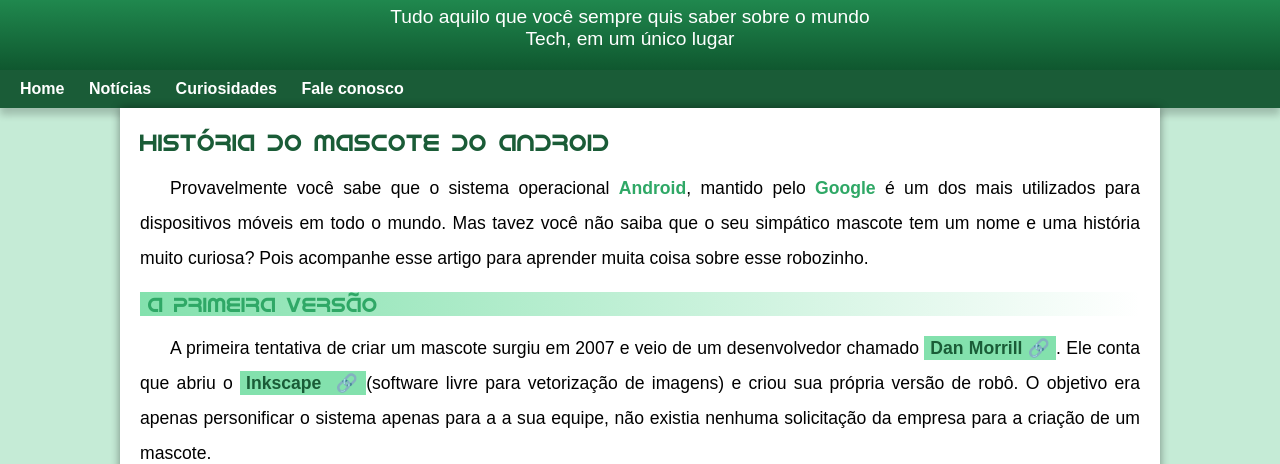
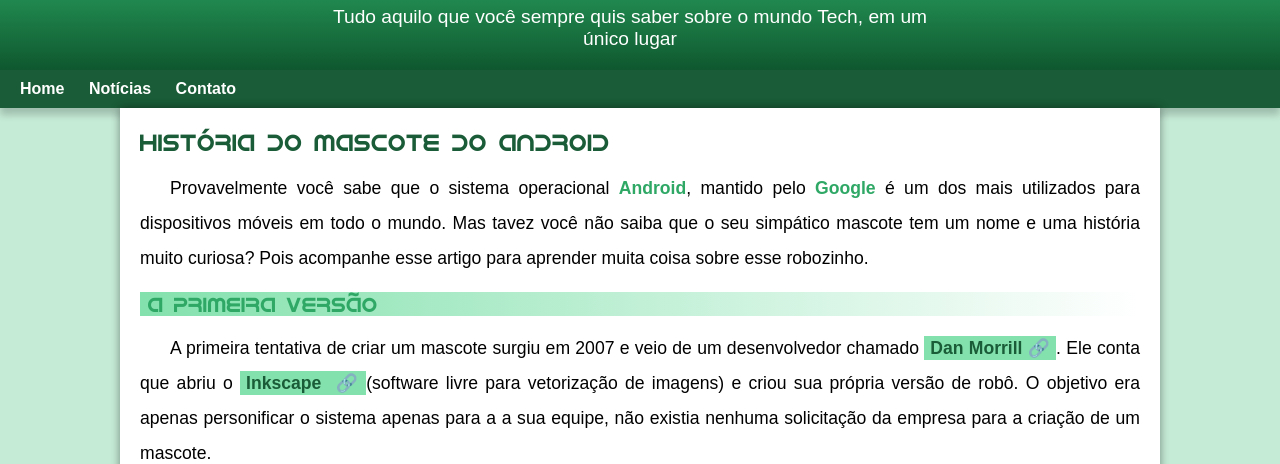
Before and after one commit to Mateus23-silva/Projeto-Android, a plain HTML site: page index.html in a window 1280 px wide. Shown: the part 121-585 px from the top of the page. Drawn offline with Linux system fonts and the light colour scheme.

```diff
--- a/index.html
+++ b/index.html
@@ -10,12 +10,11 @@
 <body>
     <header>
         <h1>Curiosidades de tecnologias</h1>
-        <p>Tudo aquilo que você sempre quis saber sobre o mundo <br> Tech, em um único lugar</p>
+        <p>Tudo aquilo que você sempre quis saber sobre o mundo Tech, em um único lugar</p>
         <nav>
             <a href="#">Home</a>
             <a href="#">Notícias</a>
-            <a href="#">Curiosidades</a>
-            <a href="#">Fale conosco</a>
+            <a href="#">Contato</a>
         </nav>
     </header>
     <main>
```
